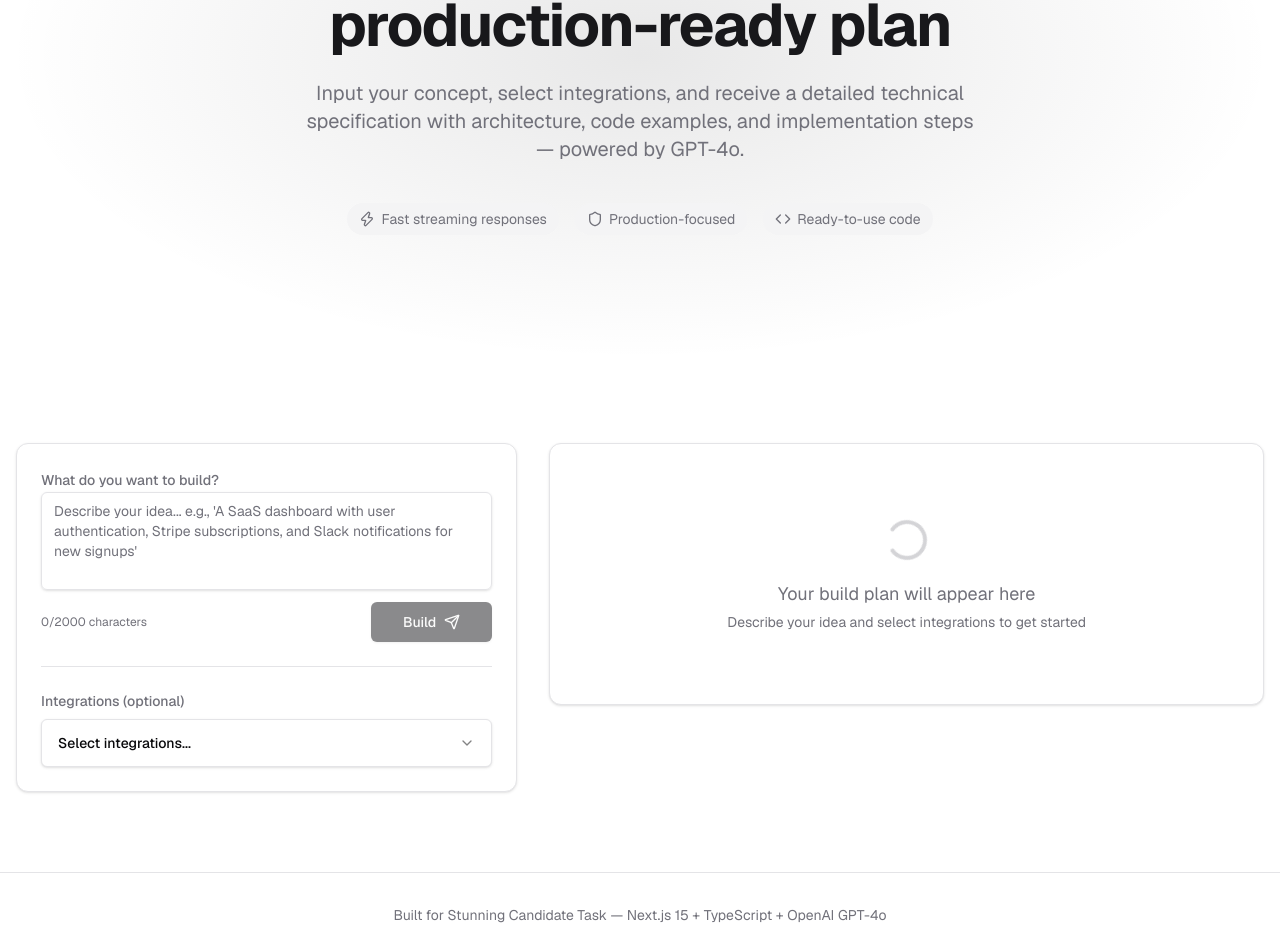
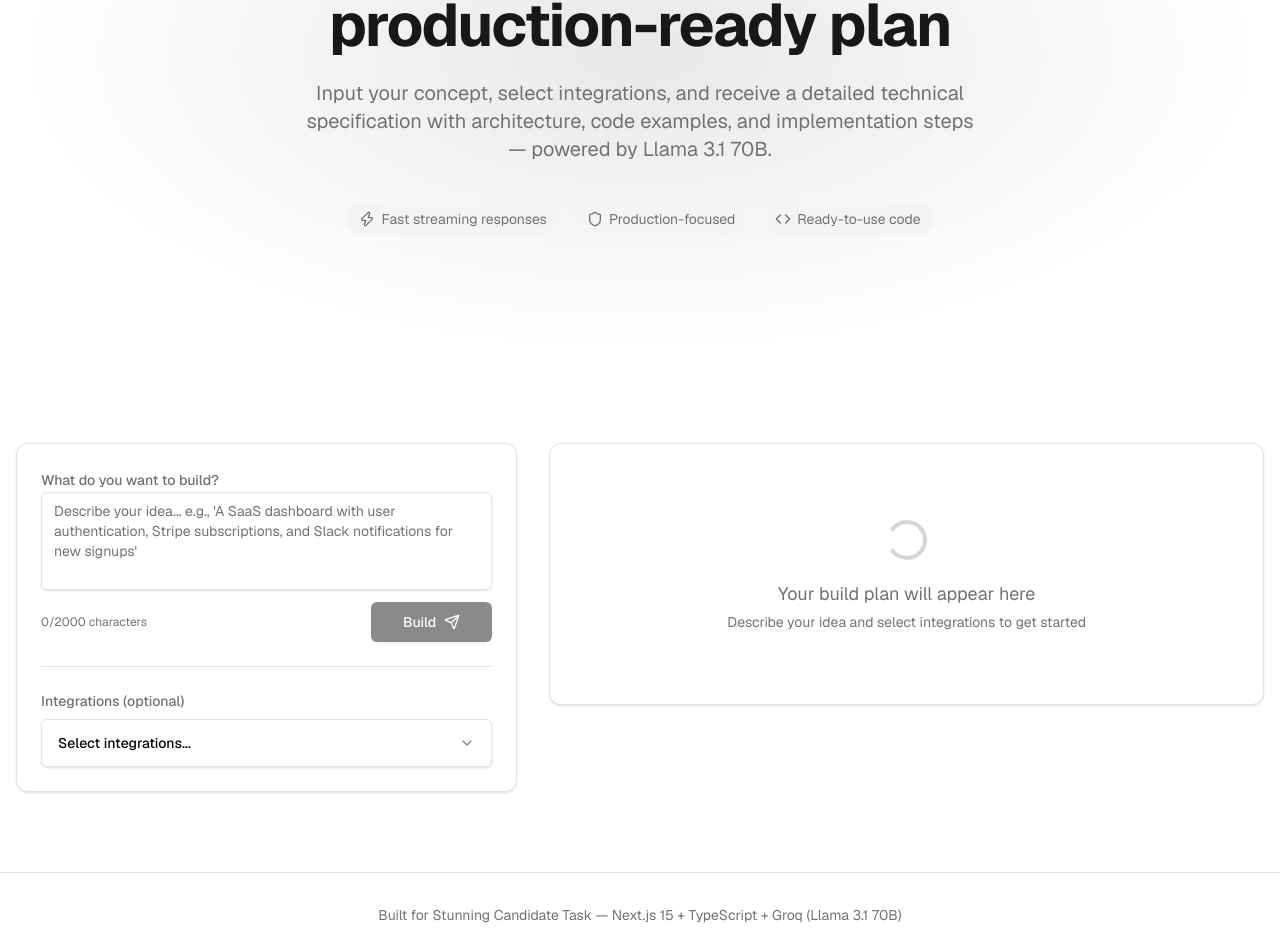
Before and after one commit to AhmadAymanA99/stunning-task, a Next.js app: page / in a window 1280 px wide. Shown: the part 253-1205 px from the top of the page. Built offline with nearby package versions, Linux system fonts and the light colour scheme.

Commit message:
Update docs: switch references from OpenAI GPT-4o to Groq (Llama 3.1 70B)

```diff
--- a/src/app/page.tsx
+++ b/src/app/page.tsx
@@ -85,7 +85,7 @@ export default function Home() {
             </h1>
             <p className="text-lg lg:text-xl text-muted-foreground mb-10 max-w-2xl mx-auto">
               Input your concept, select integrations, and receive a detailed technical specification
-              with architecture, code examples, and implementation steps — powered by GPT-4o.
+              with architecture, code examples, and implementation steps — powered by Llama 3.1 70B.
             </p>
             <div className="flex flex-wrap items-center justify-center gap-4 text-sm text-muted-foreground">
               <span className="flex items-center gap-1.5 px-3 py-1.5 bg-muted rounded-full">
@@ -140,7 +140,7 @@ export default function Home() {
       {/* Footer */}
       <footer className="border-t py-8">
         <div className="container mx-auto px-4 text-center text-sm text-muted-foreground">
-          <p>Built for Stunning Candidate Task — Next.js 15 + TypeScript + OpenAI GPT-4o</p>
+          <p>Built for Stunning Candidate Task — Next.js 15 + TypeScript + Groq (Llama 3.1 70B)</p>
         </div>
       </footer>
     </div>
```
Also changed, not shown: 1 other file (tests, documents, lock files or other folders).
